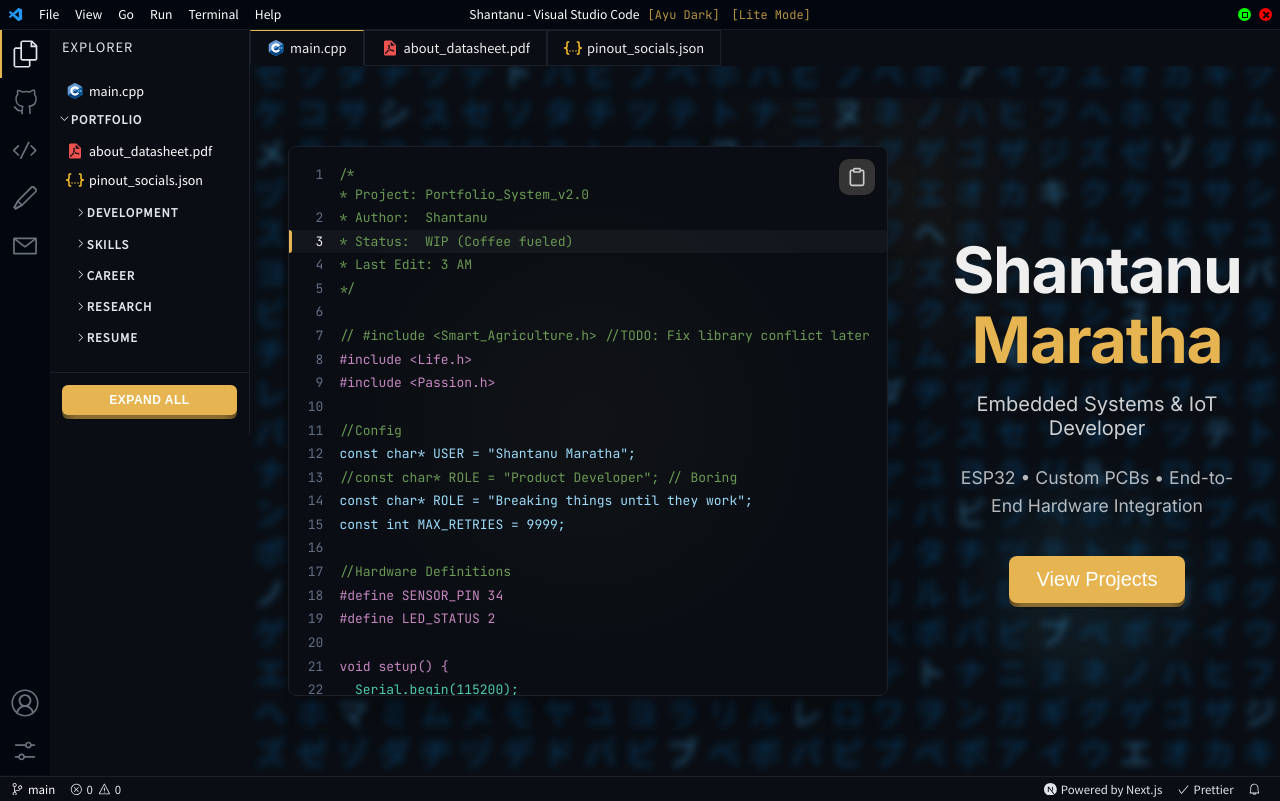
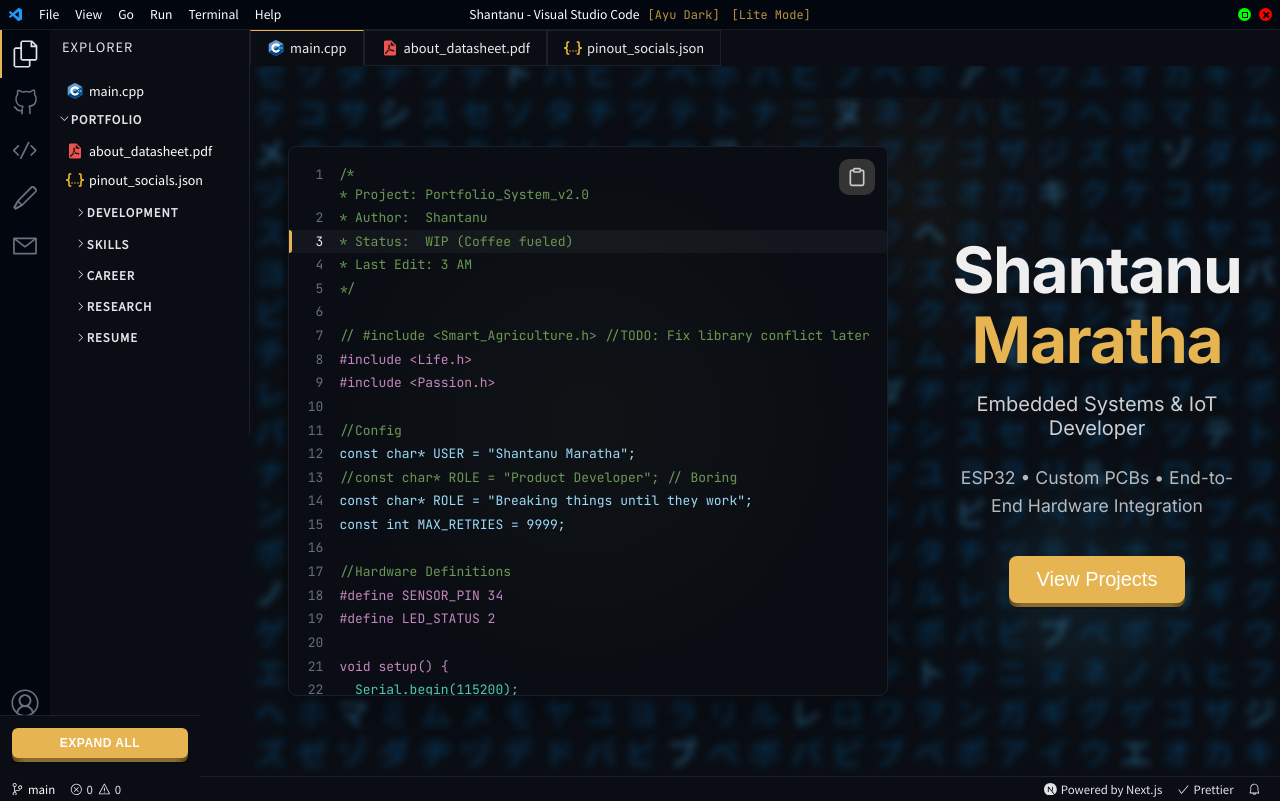
Before and after one commit to shaxntanu/VSCode-Portfolio, a Next.js app: page / in a window 1280 px wide. Built offline with nearby package versions, Linux system fonts and the light colour scheme; a web font is replaced by a local one.

Commit message:
Fix Explorer button with fixed positioning, make project cards expand to fill row when 1-2 cards

```diff
--- a/styles/Explorer.module.css
+++ b/styles/Explorer.module.css
@@ -211,11 +211,30 @@
     padding: 1rem 0.75rem;
     border-top: 1px solid var(--explorer-border);
     background: var(--explorer-bg);
-    position: absolute;
-    bottom: 0;
+    position: fixed;
+    bottom: 22px;
     left: 0;
-    right: 0;
+    width: 200px;
     z-index: 10;
+}
+
+@media screen and (min-width: 2000px) {
+    .expandButtonWrapper {
+        width: 10vw;
+    }
+}
+
+@media screen and (max-width: 900px) {
+    .expandButtonWrapper {
+        width: 20vw;
+    }
+}
+
+@media screen and (max-width: 600px) {
+    .expandButtonWrapper {
+        position: absolute;
+        width: 100%;
+    }
 }
 
 .expandButton {
--- a/styles/ProjectsPage.module.css
+++ b/styles/ProjectsPage.module.css
@@ -58,7 +58,7 @@
 
 .container {
     display: grid;
-    grid-template-columns: repeat(auto-fill, minmax(300px, 1fr));
+    grid-template-columns: repeat(auto-fit, minmax(300px, 1fr));
     gap: 1.5rem;
 }
 
```
